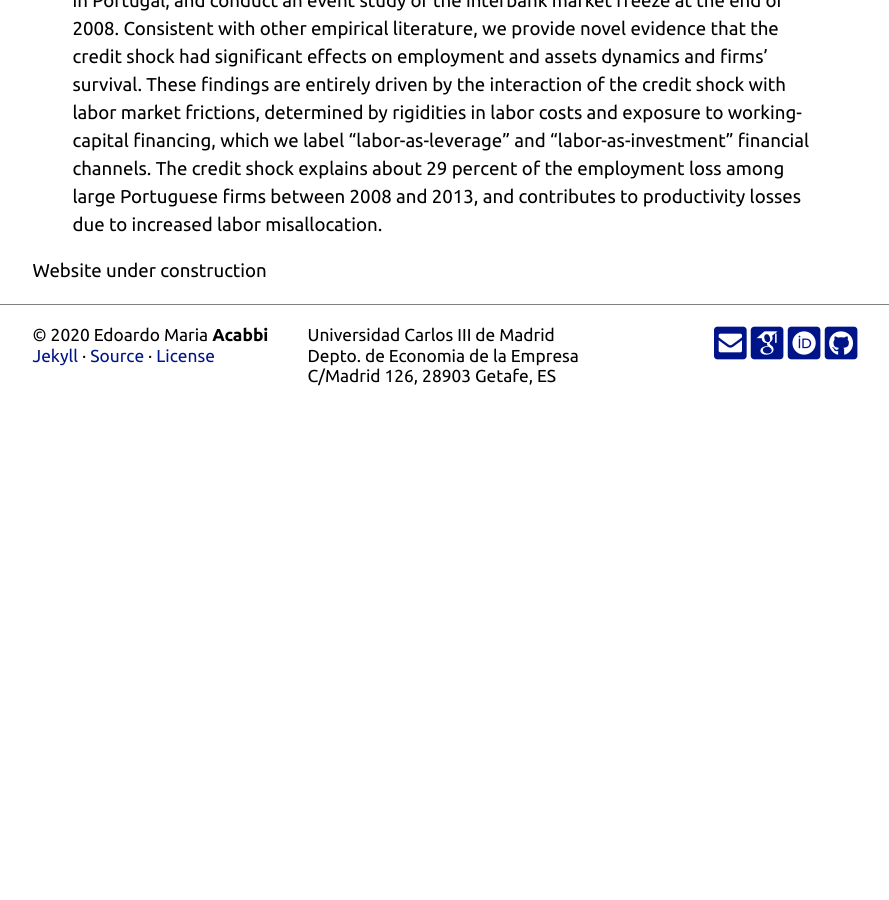
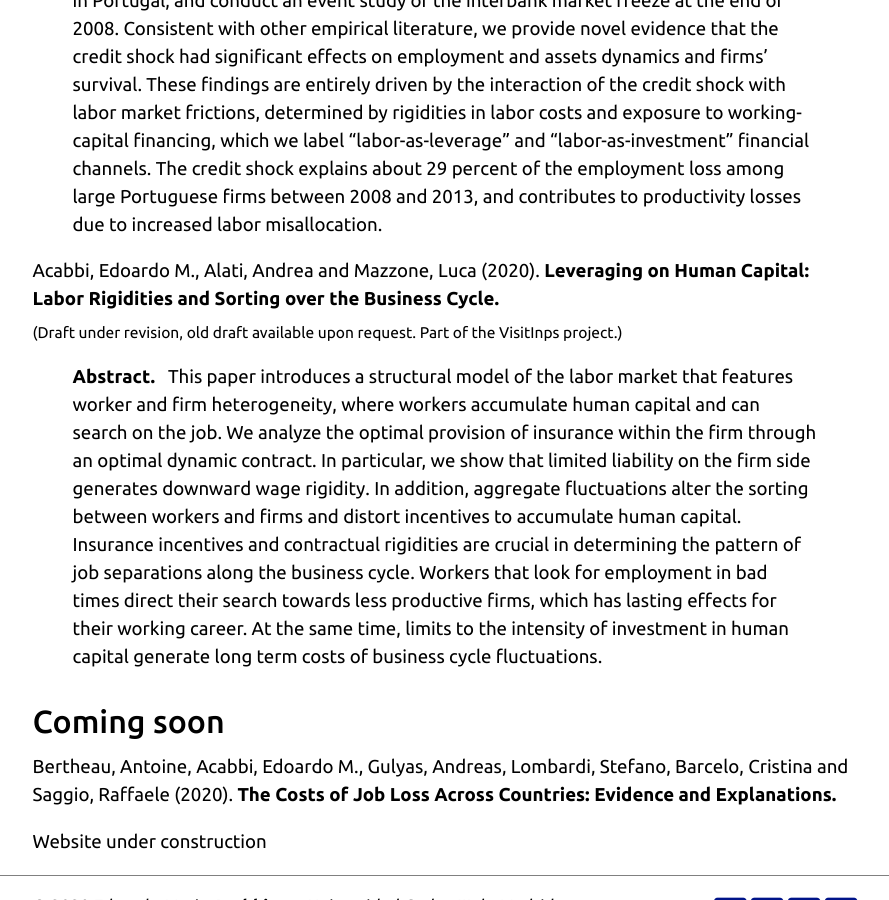
Before and after one commit to eacabbi/eacabbi.github.io, a Jekyll site: the page built from index.md, in a window 1280 px wide and 900 px high, scrolled down 967 px. Shown: the whole window, without its empty margins (195-1084 px from the left). Built offline with Jekyll 4.4.1, drawn with Linux system fonts in a browser that asks for light colours; some web fonts are replaced; before the commit the page ends 1404 px from its top, so only the background shows below that.

Commit message:
papers in

```diff
--- a/_config.yml
+++ b/_config.yml
@@ -5,6 +5,7 @@ title: Edoardo Acabbi
 description: Assistant Professor at UC3M.
 repo: https://github.com/ildodo12/website
 url: https://eacabbi.github.io
+baseurl: /website
 
 # Personal info
 author: Edoardo Maria Acabbi
--- a/index.md
+++ b/index.md
@@ -14,12 +14,17 @@ B.A. in International Economics and Management, Bocconi University (Sep. 2007 -
 
 ## Working Papers
 
-Acabbi, Edoardo M., Panetti, Ettore and Sforza, Alessandro (2020). *The Financial Channels of Labor Rigidities: Evidence from Portugal.*<a href="https://doi.org/10.1093/obo/9780199766567-0246" class="{{ site.link_icon }}" title="{{ site.link_title }}" id="icon"></a>
+Acabbi, Edoardo M., Panetti, Ettore and Sforza, Alessandro (2020). **The Financial Channels of Labor Rigidities: Evidence from Portugal.** <a href="{{ site.baseurl }}/docs/eacabbi_jmp.pdf" class="{{ site.link_icon }}" title="{{ site.link_title }}" id="icon"></a>
 
 > **Abstract.** &nbsp; How do credit shocks affect labor market reallocation and firms’ exit, and how does their propagation depend on labor rigidities at the firm level? To answer these questions, we match administrative data on worker, firms, banks and credit relationships in Portugal, and conduct an event study of the interbank market freeze at the end of 2008. Consistent with other empirical literature, we provide novel evidence that the credit shock had significant effects on employment and assets dynamics and firms’ survival. These findings are entirely driven by the interaction of the credit shock with labor market frictions, determined by rigidities in labor costs and exposure to working-capital financing, which we label “labor-as-leverage” and “labor-as-investment” financial channels. The credit shock explains about 29 percent of the employment loss among large Portuguese firms between 2008 and 2013, and contributes to productivity losses due to increased labor misallocation.
 
+Acabbi, Edoardo M., Alati, Andrea and Mazzone, Luca (2020). **Leveraging on Human Capital: Labor Rigidities and Sorting over the Business Cycle.** <br/> <sub>(Draft under revision, old draft available upon request. Part of the VisitInps project.)</sub>
 
+> **Abstract.** &nbsp; This paper introduces a structural model of the labor market that features worker and firm heterogeneity, where workers accumulate human capital and can search on the job. We analyze the optimal provision of insurance  within the firm through an optimal dynamic contract. In particular, we show that limited liability on the firm side generates downward wage rigidity. In addition, aggregate fluctuations alter the sorting between workers and firms and distort incentives to accumulate human capital. Insurance incentives and contractual rigidities are crucial in determining the pattern of job separations along the business cycle. Workers that look for employment in bad times direct their search towards less productive firms, which has lasting effects for their working career. At the same time, limits to the intensity of investment in human capital generate long term costs of business cycle fluctuations.
 
+## Coming soon
+
+Bertheau, Antoine, Acabbi, Edoardo M., Gulyas, Andreas, Lombardi, Stefano, Barcelo, Cristina and Saggio, Raffaele (2020). **The Costs of Job Loss Across Countries: Evidence and Explanations.**
 
 
 Website under construction
```
